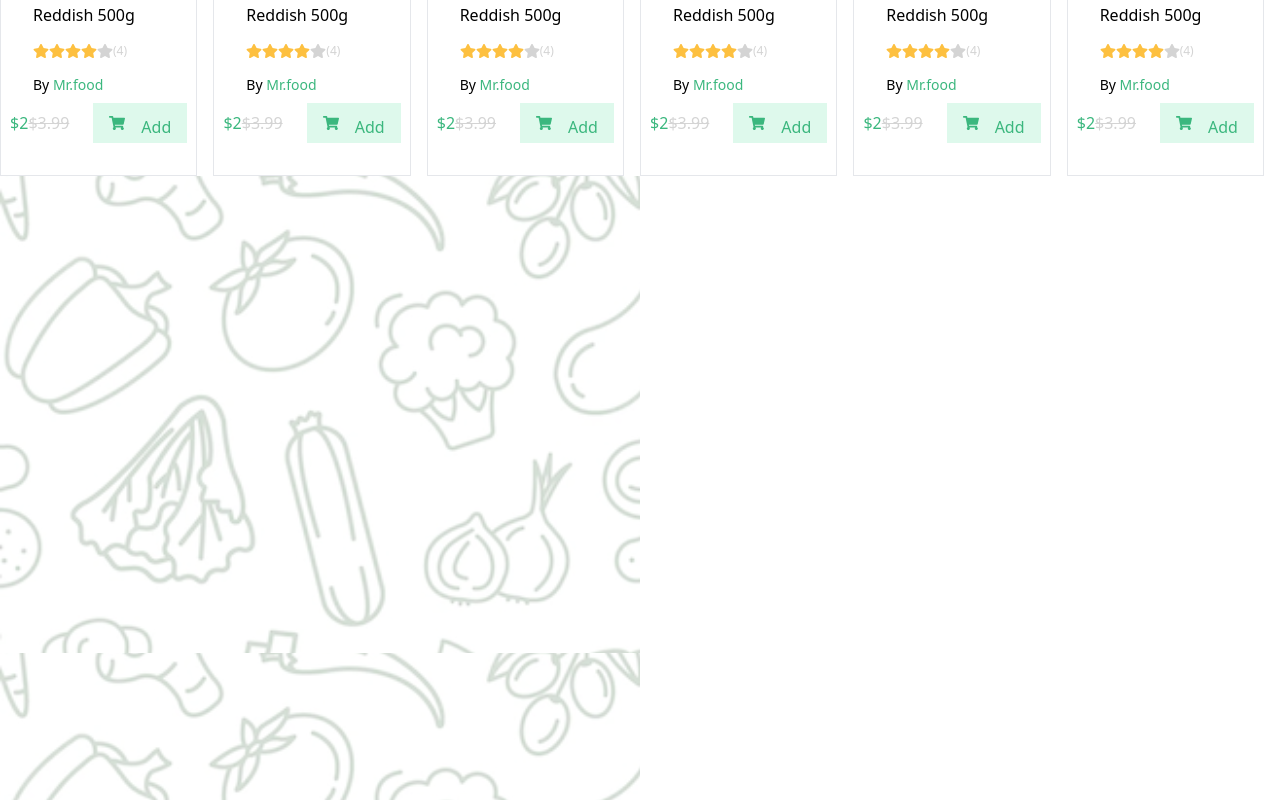
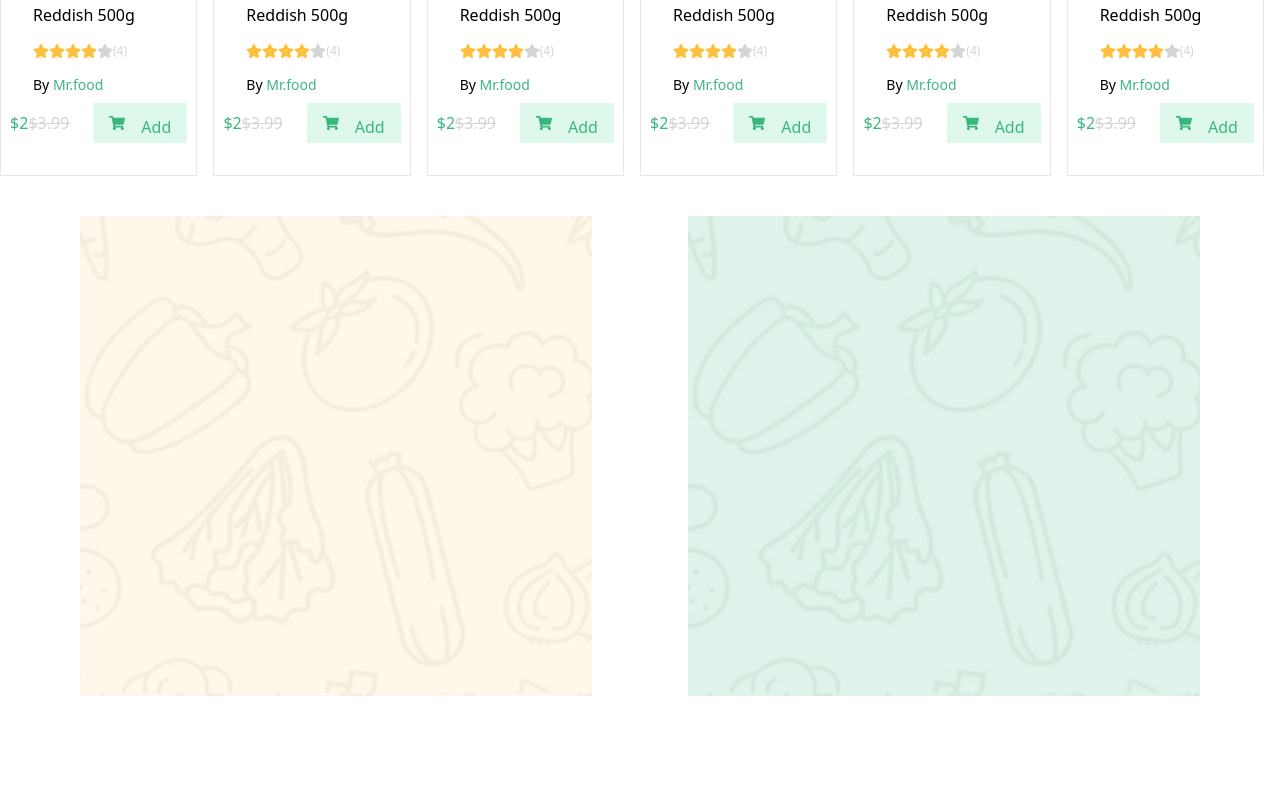
Before and after one commit to Divine-20/Instafarm, a React (Vite) app: page / in a window 1280 px wide. Shown: the part 1537-2337 px from the top of the page. After the commit the page ends 2233 px from the top, so only its background shows below. Built offline with nearby package versions, Linux system fonts and the light colour scheme.

Commit message:
added content to the div

```diff
--- a/src/components/deliveries.jsx
+++ b/src/components/deliveries.jsx
@@ -3,8 +3,13 @@ import Rectangle1 from '../images/Rectangle1.svg'
 
 function Deliveries() {
   return (
-    <div>
-      <div className="  h-[78vh] w-2/4" style={{backgroundImage:`url(${Rectangle1})`}}></div>
+    <div className='flex justify-center mt-10'>
+      <div className="  h-[60vh] w-[40vw] mr-24" style={{backgroundImage:`url(${Rectangle1})`}}>
+         <div className='h-[60vh] w-[40vw] bg-[#FFF5E1] opacity-70'></div>
+      </div>
+      <div className="  h-[60vh] w-[40vw]" style={{backgroundImage:`url(${Rectangle1})`}}>
+      <div className='h-[60vh] w-[40vw] bg-[#D2EFE1] opacity-70'></div>
+      </div>
        <div></div>
     </div>
   )
```
